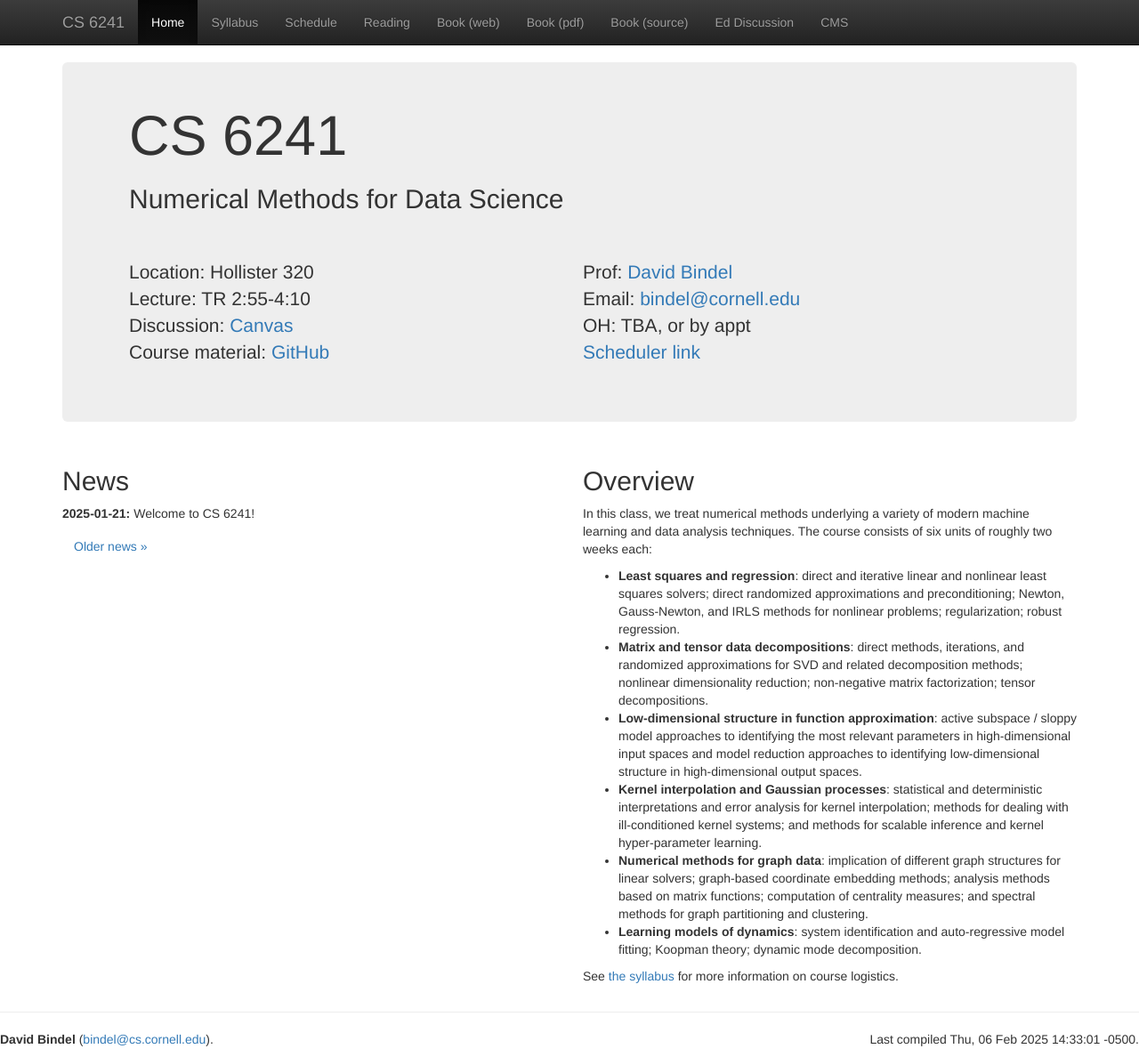
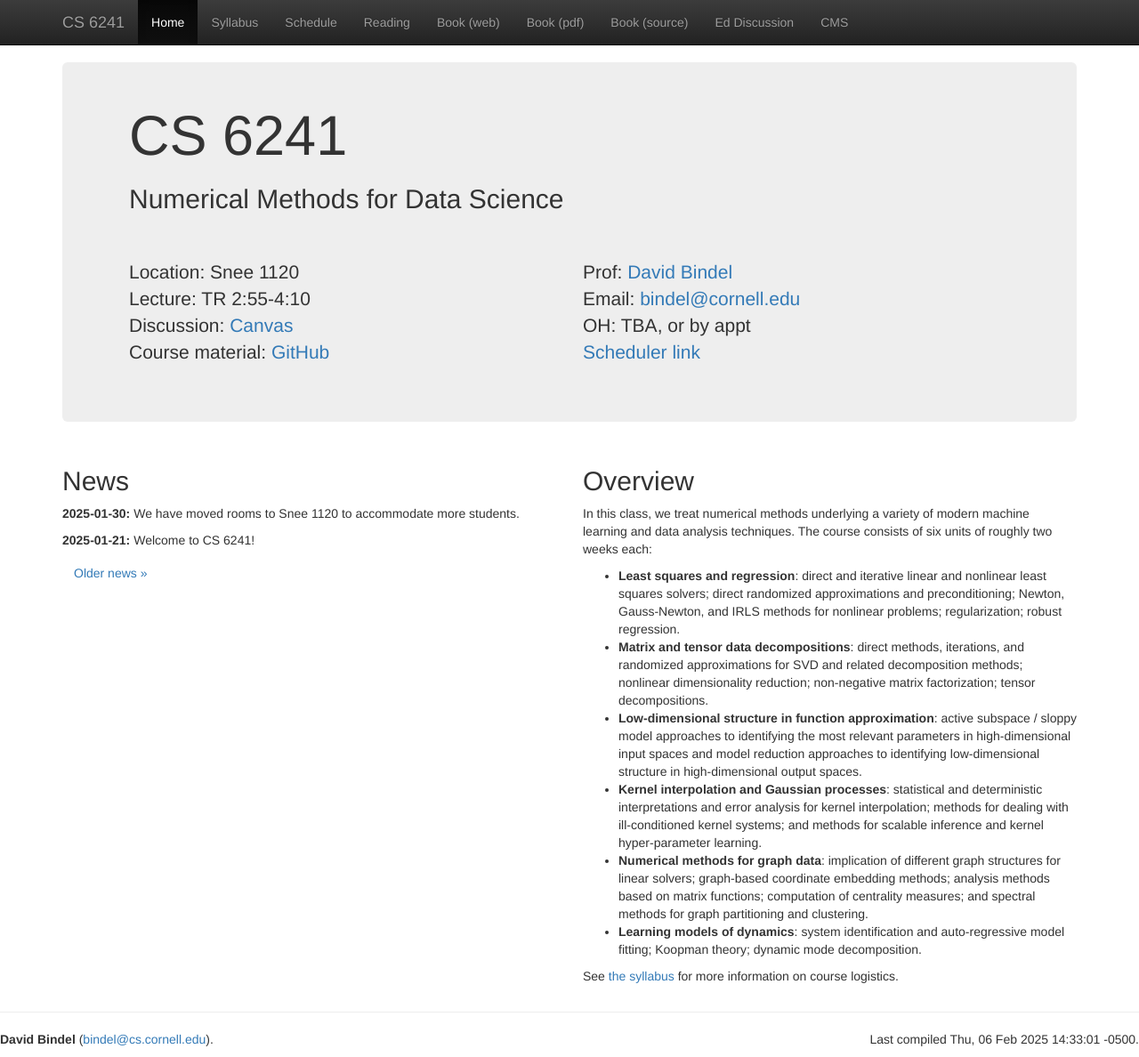
Before and after one commit to dbindel/cs6241-s25, a Jekyll site: the page built from web/index.html, in a window 1280 px wide and 1188 px high. Shown: the whole window at 89% size. Built offline with Jekyll 4.4.1, drawn with Linux system fonts in a browser that asks for light colours; nearby versions of some CDN libraries.

Commit message:
Update to new location (Snee 1120).

```diff
--- a/web/_data/news.yml
+++ b/web/_data/news.yml
@@ -1,3 +1,6 @@
 -
   date: 2025-01-21
   text: Welcome to CS 6241!
+-
+  date: 2025-01-30
+  text: We have moved rooms to Snee 1120 to accommodate more students.
--- a/web/_includes/cs6241_head.html
+++ b/web/_includes/cs6241_head.html
@@ -10,7 +10,7 @@
       <hr/>
     <div class="col-xs-5 col-sm-6 col-md-6 col-lg-6">
       <p>
-        Location: Hollister 320<br/>
+        Location: Snee 1120<br/>
         Lecture: TR 2:55-4:10<br/>
         Discussion: <a href="https://canvas.cornell.edu/courses/56014">Canvas</a><br/>
         Course material: <a href="https://www.github.com/dbindel/cs6241-f23/">GitHub</a>
--- a/web/syllabus.md
+++ b/web/syllabus.md
@@ -7,7 +7,7 @@ layout:     main
 
 CS 6241, Spring 2025: Numerical Methods for Data Science
 Lecture time: TR 2:55-4:10
-Lecture location: Hollister 320
+Lecture location: Snee 1120
 
 Prof: [David Bindel](http://www.cs.cornell.edu/~bindel)
 Email: <bindel@cornell.edu>
```
